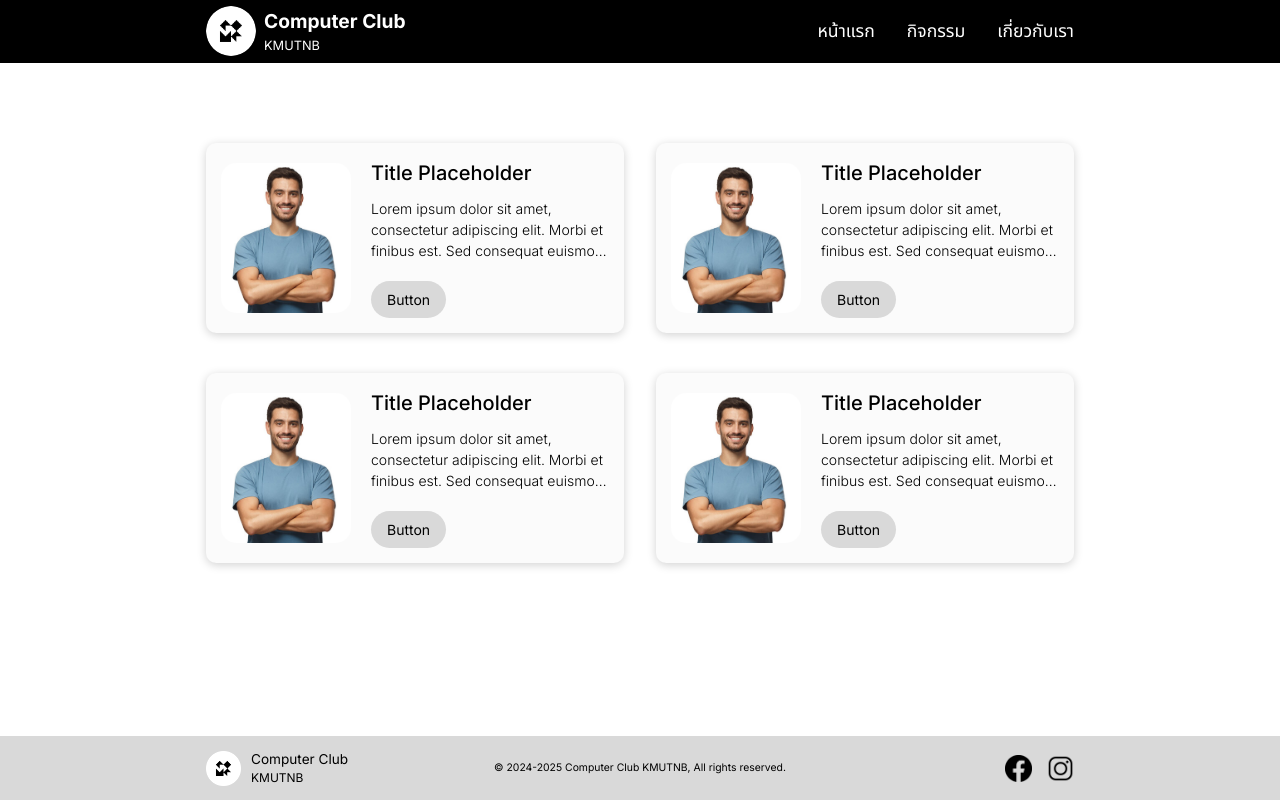
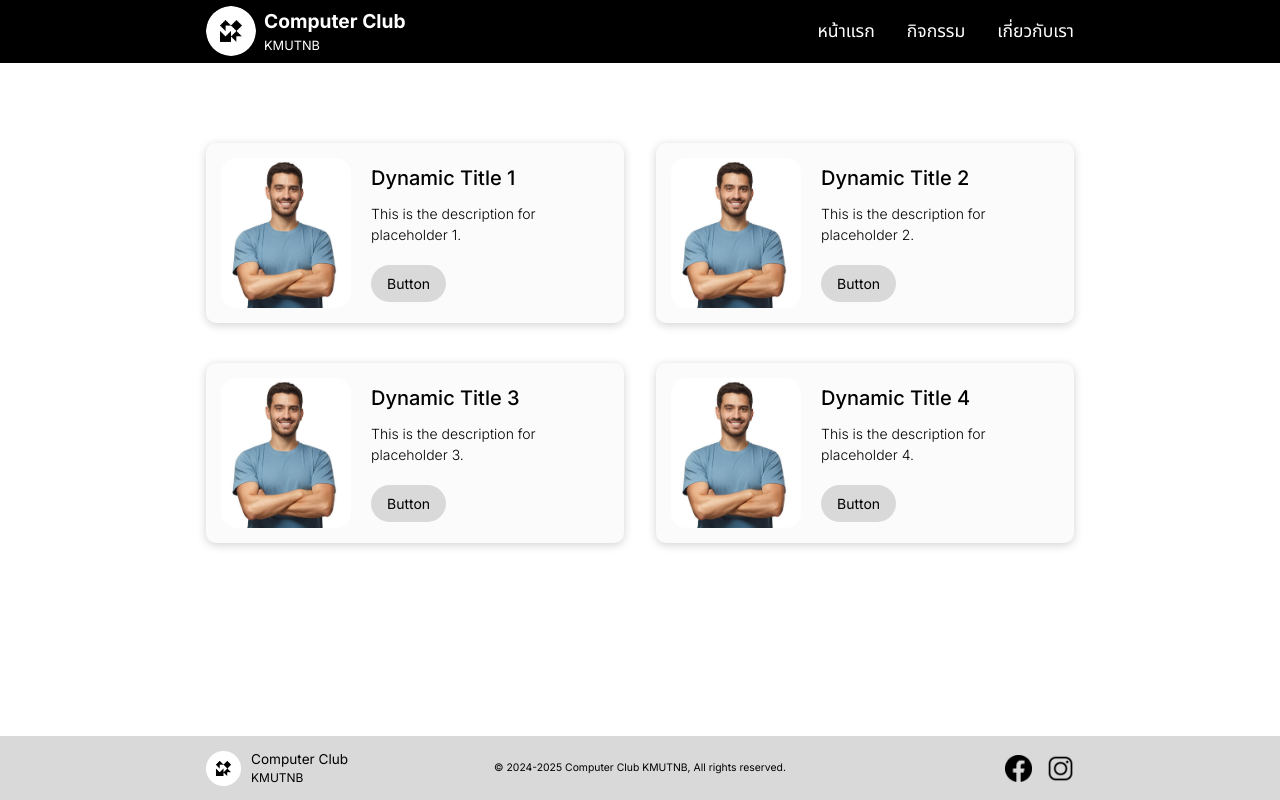
Before and after one commit to buratud/cck-website, a Next.js app in the folder web/: page /testpage in a window 1280 px wide. Built offline with nearby package versions, Linux system fonts and the light colour scheme.

Commit message:
Remove component hard coding
- add ability to fill in the components with title and description as wanted.
- remove hard coding results on this enhancement.

```diff
--- a/web/src/app/components/placeholder.tsx
+++ b/web/src/app/components/placeholder.tsx
@@ -1,7 +1,12 @@
 import React from 'react';
 import styles from './placeholder.module.scss';
 
-const Placeholder: React.FC = () => {
+interface PlaceholderProps {
+  title: string;
+  description: string;
+}
+
+const Placeholder: React.FC<PlaceholderProps> = ({ title, description }) => {
   return (
     <div className={styles.container}>
       <img
@@ -10,9 +15,9 @@ const Placeholder: React.FC = () => {
         className={styles.image}
       />
       <div className={styles.textContainer}>
-        <h2 className={styles.title}>Title Placeholder</h2>
+        <h2 className={styles.title}>{title}</h2>
         <p className={styles.description}>
-          Lorem ipsum dolor sit amet, consectetur adipiscing elit. Morbi et finibus est. Sed consequat euismod tellus at aliquam.
+          {description}
         </p>
         <button className={styles.button}>Button</button>
       </div>
--- a/web/src/app/testpage/page.tsx
+++ b/web/src/app/testpage/page.tsx
@@ -12,10 +12,22 @@ export default function Home() {
 
       <div className={styles.pageContainer}>
         <div className={styles.view}>
-          <Placeholder />
-          <Placeholder />
-          <Placeholder />
-          <Placeholder />
+          <Placeholder
+            title="Dynamic Title 1"
+            description="This is the description for placeholder 1."
+          />
+          <Placeholder
+            title="Dynamic Title 2"
+            description="This is the description for placeholder 2."
+          />
+          <Placeholder
+            title="Dynamic Title 3"
+            description="This is the description for placeholder 3."
+          />
+          <Placeholder
+            title="Dynamic Title 4"
+            description="This is the description for placeholder 4."
+          />
         </div>
       </div>
 
```
